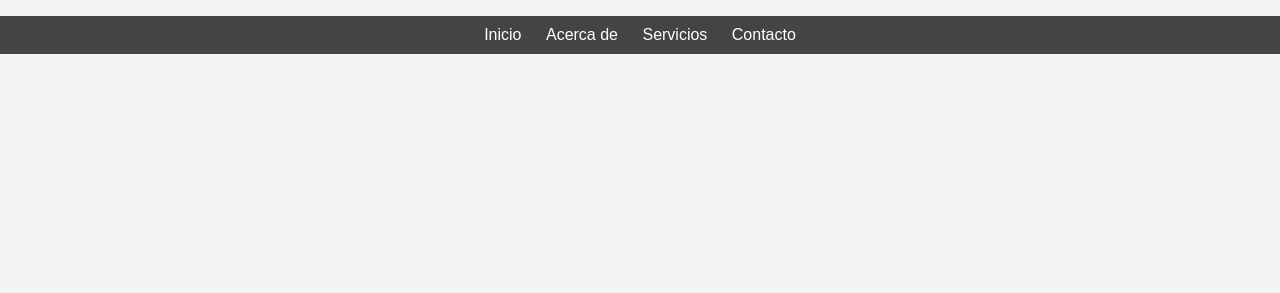
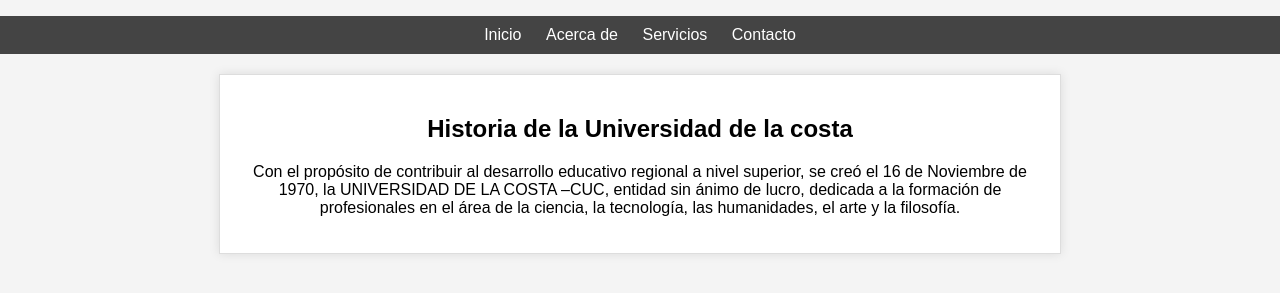
Before and after one commit to Caleb-V/Parcial, a plain HTML site: page index.html in a window 1280 px wide. Shown: the part 499-792 px from the top of the page. Drawn offline with Linux system fonts and the light colour scheme.

Commit message:
Se agrego la parte principal de la pagina

```diff
--- a/index.html
+++ b/index.html
@@ -88,5 +88,9 @@
         <a href="#">Servicios</a>
         <a href="#">Contacto</a>
     </nav>
+    <main>
+        <h2>Historia de la Universidad de la costa</h2>
+        <p>Con el propósito de contribuir al desarrollo educativo regional a nivel superior, se creó el 16 de Noviembre de 1970, la UNIVERSIDAD DE LA COSTA –CUC, entidad sin ánimo de lucro, dedicada a la formación de profesionales en el área de la ciencia, la tecnología, las humanidades, el arte y la filosofía.</p>
+    </main>
 </body>
 </html>
```
